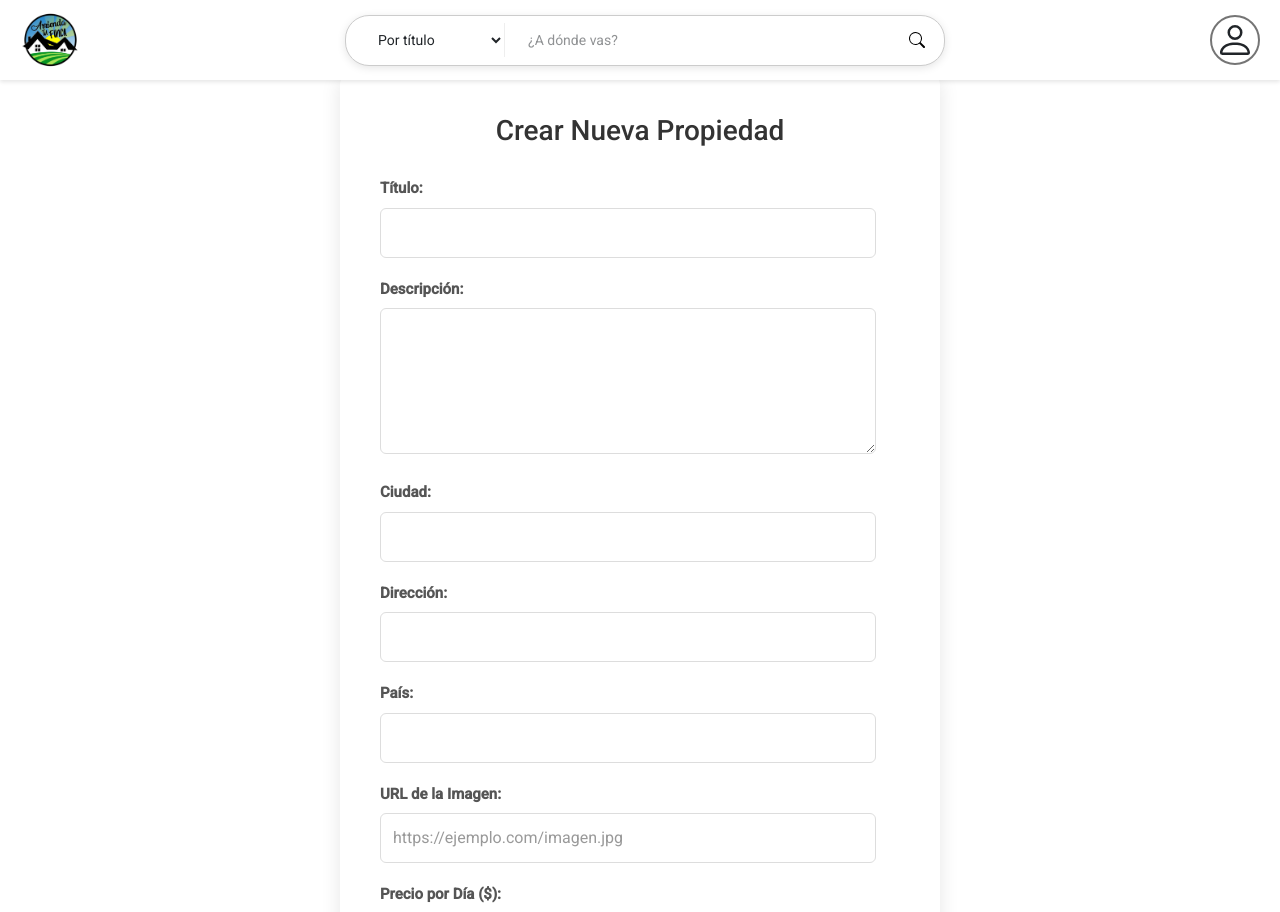
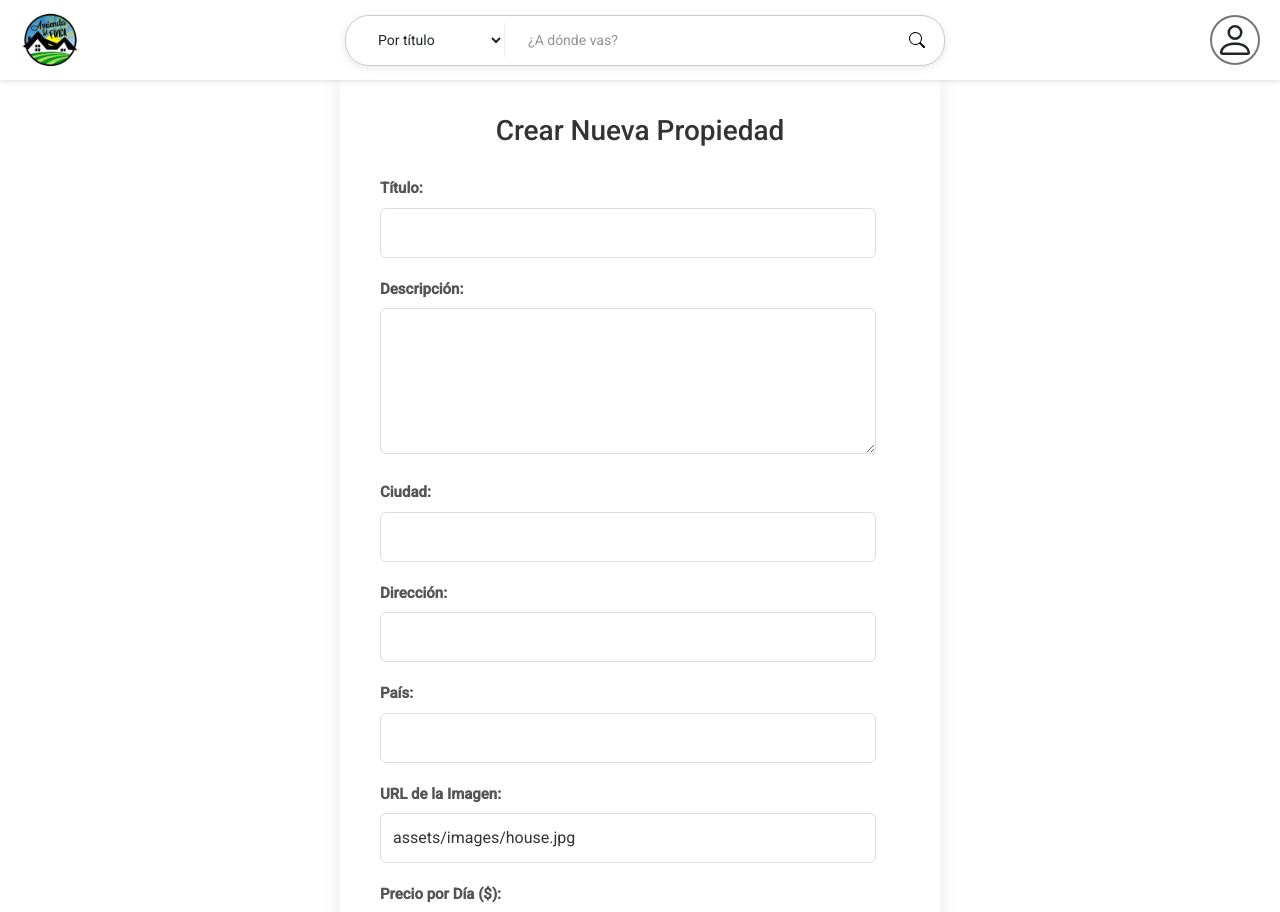
Before and after one commit to Carlosmercg/ArrientaTuFincaAng, an Angular app: page /crear-propiedad in a window 1280 px wide. Shown: the top 912 px of the page. Built offline with nearby package versions, Linux system fonts and the light colour scheme.

Commit message:
puntuacion y arreglo de imagenes

```diff
--- a/src/app/components/create-property/create-property.component.ts
+++ b/src/app/components/create-property/create-property.component.ts
@@ -25,7 +25,7 @@ export class CreatePropertyComponent implements OnInit {
     title: '',
     city: '',
     country: '',
-    photos: '',
+    photos: 'assets/images/house.jpg',
     price: 0,
     bathrooms: 0,
     bedrooms: 0,
@@ -85,7 +85,7 @@ createProperty(): void {
       title: '',
       city: '',
       country: '',
-      photos: '',
+      photos: 'assets/images/house.jpg',
       price: 0,
       bathrooms: 0,
       bedrooms: 0,
```
